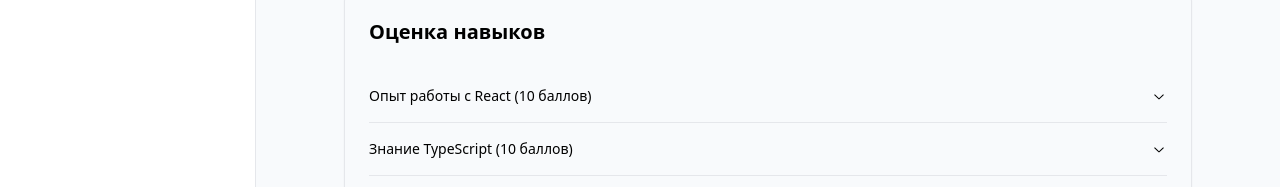
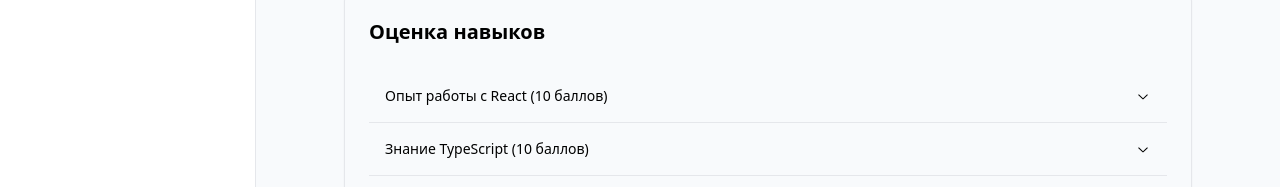
Before and after one commit to haaum666/Recruitlytics, a React (Vite) app: page / in a window 1280 px wide. Shown: the part 613-800 px from the top of the page. Built offline with nearby package versions, Linux system fonts and the light colour scheme.

Commit message:
Update AssessmentPage.jsx

```diff
--- a/src/pages/AssessmentPage.jsx
+++ b/src/pages/AssessmentPage.jsx
@@ -205,7 +205,7 @@ function AssessmentPage() {
 
               return (
                 <AccordionItem key={question.id} value={question.id}>
-                  <AccordionTrigger className="flex justify-between items-center w-full">
+                  <AccordionTrigger className="flex justify-between items-center w-full p-4 rounded-lg hover:bg-gray-100 transition-colors duration-200 cursor-pointer">
                     <div className="flex-1 text-left">{question.text} ({question.weight} баллов)</div>
                     {!isItemOpen && (currentScore > 0 || currentComment) && (
                       <div className="ml-4 flex items-center p-2 rounded-lg bg-gray-100 dark:bg-gray-800 text-sm flex-shrink-0">
```
